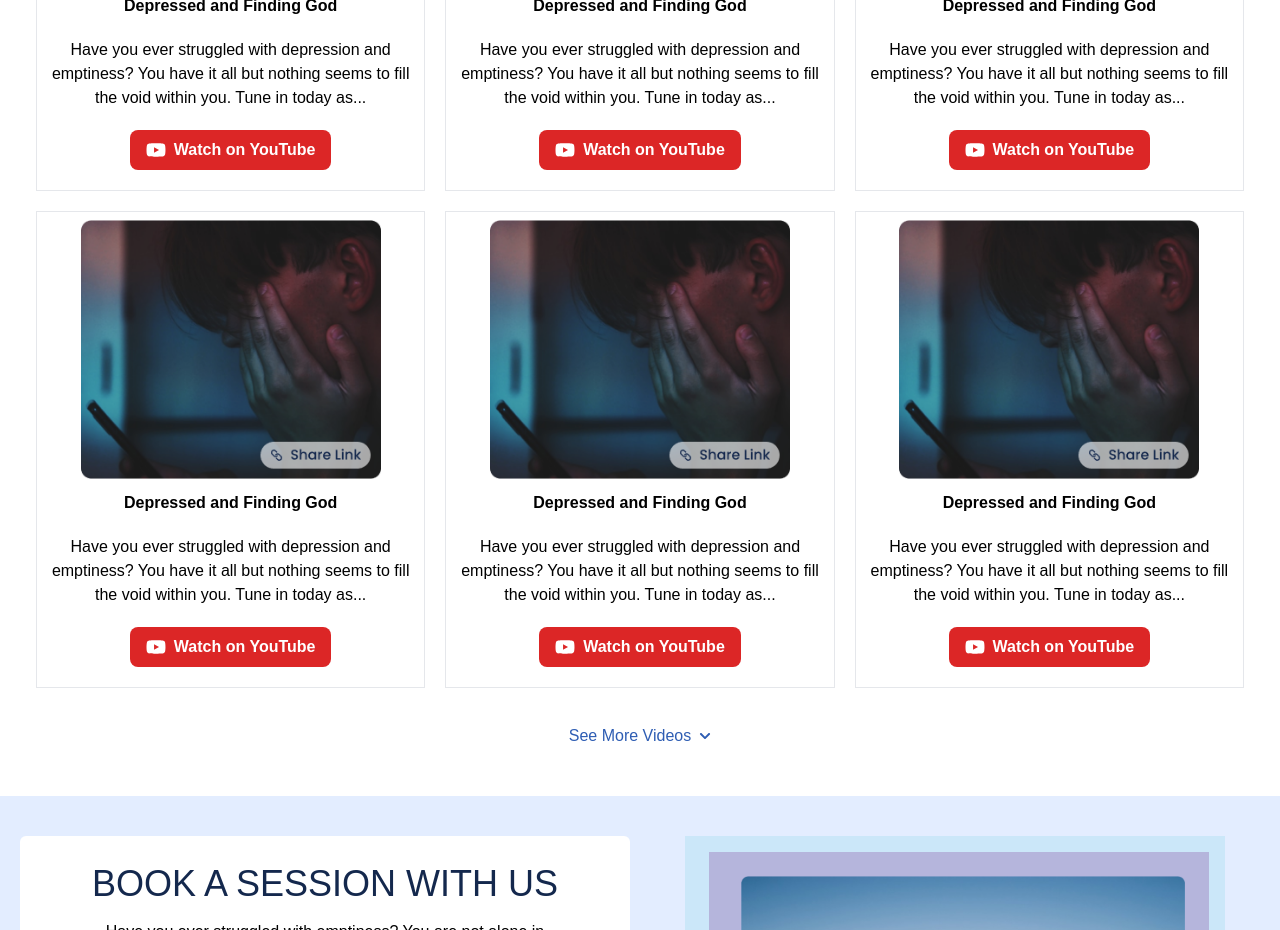
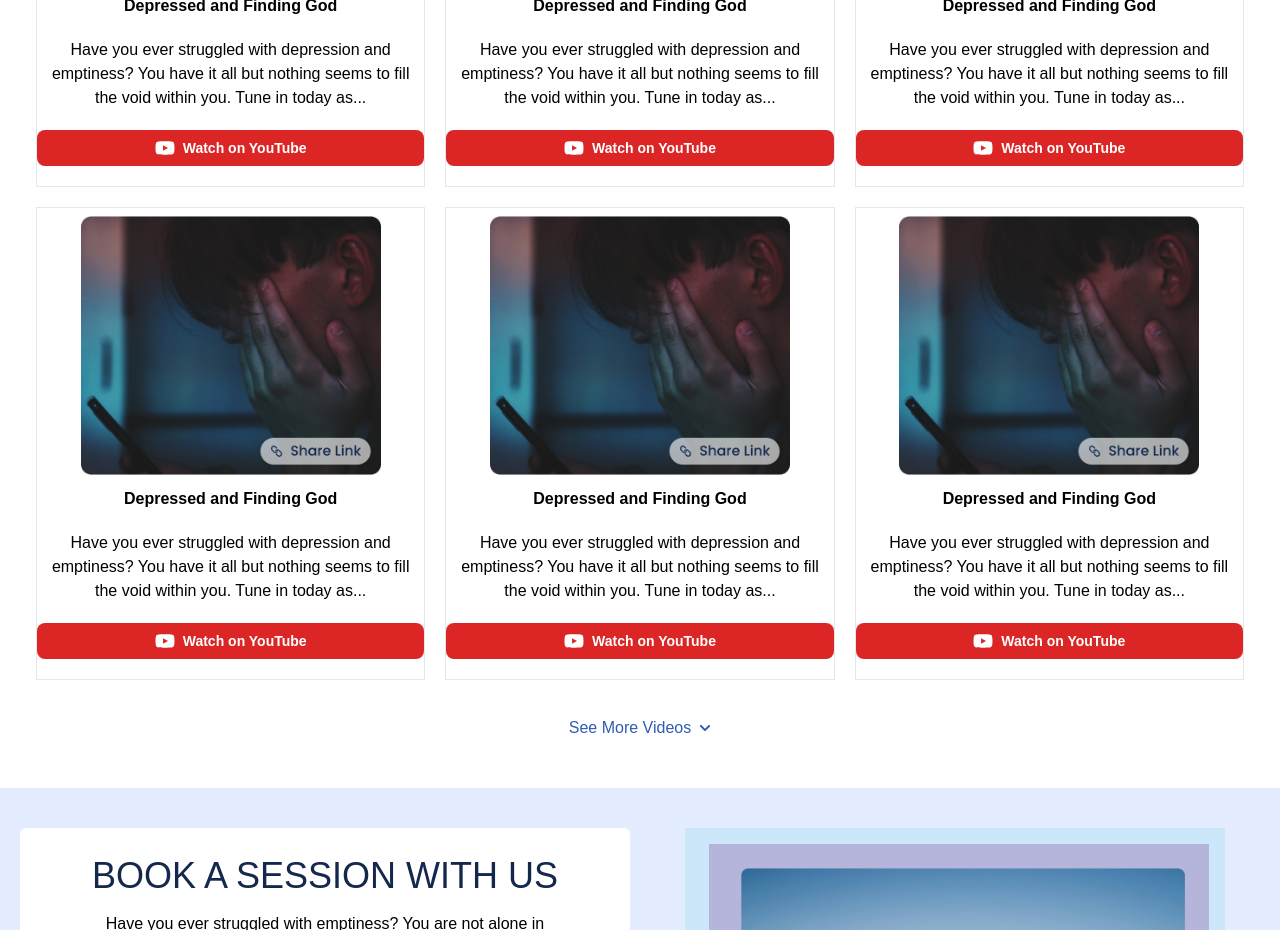
Before and after one commit to Kevinuyeh/Breath-of-Hope, a React (Create React App) app: page / in a window 1280 px wide. Shown: the part 1600-2530 px from the top of the page. Built offline with nearby package versions, Linux system fonts and the light colour scheme.

Commit message:
new commit

```diff
--- a/src/Components/LatestVideo.jsx
+++ b/src/Components/LatestVideo.jsx
@@ -108,7 +108,7 @@ function LatestVideo() {
              className='rounded-md w-[300px] mx-auto' />
              <h1 className='mt-3 mb-3 text-center font-semibold'>{item.name}</h1>
              <p className='text-center mx-auto max-w-sm p-2'>{item.text}</p>
-             <Link to={`/item/${item.id}`}><button className="mx-auto flex mt-3 mb-3 items-center bg-red-600 text-white font-semibold py-2 px-4 rounded-lg hover:bg-red-700 transition duration-300">
+             <Link to={`/item/${item.id}`}><button className="mx-auto flex mt-3 mb-3 items-center bg-red-600 text-white font-semibold py-2 min-w-full max-w-md justify-center text-sm md:py-2 md:px-4 rounded-lg hover:bg-red-700 transition duration-300">
       <FaYoutube className="mr-2" size={20} />
       Watch on YouTube
     </button></Link>
```
